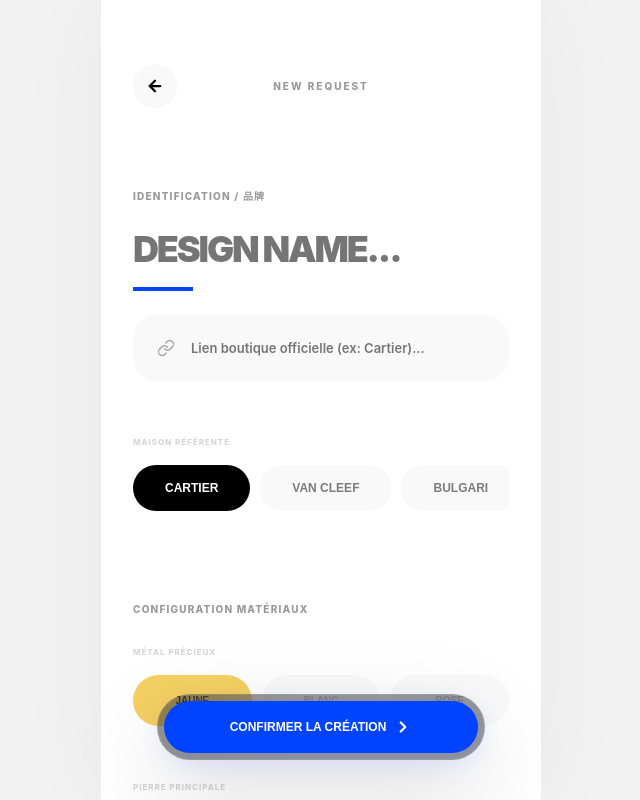
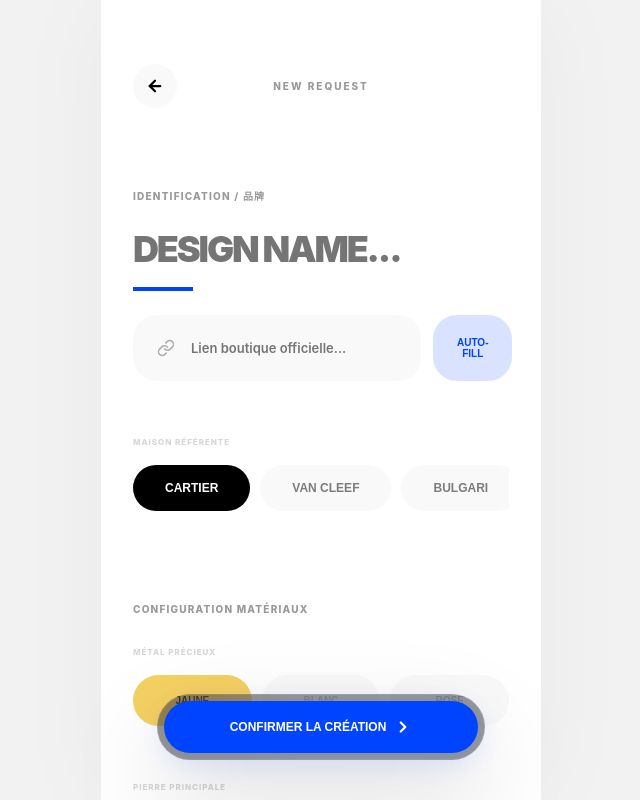
Before and after one commit to alkhastvatsaev/logistic, a Next.js app: page /requests/new in a window 1280 px wide. Shown: the whole page, without its empty margins (319-959 px from the left). Built offline with nearby package versions, Linux system fonts and the light colour scheme; no server answers.

Commit message:
Feature: Added Magic Auto-Fill from luxury product links (Cartier/VCA/Bulgari)

```diff
--- /dev/null
+++ b/src/app/api/enrich/route.ts
@@ -0,0 +1,60 @@
+import { NextResponse } from 'next/server';
+
+export async function GET(request: Request) {
+  const { searchParams } = new URL(request.url);
+  const url = searchParams.get('url');
+
+  if (!url) {
+    return NextResponse.json({ error: 'Missing URL' }, { status: 400 });
+  }
+
+  try {
+    const response = await fetch(url, {
+      headers: {
+        'User-Agent': 'Mozilla/5.0 (Windows NT 10.0; Win64; x64) AppleWebKit/537.36 (KHTML, like Gecko) Chrome/110.0.0.0 Safari/537.36',
+        'Accept': 'text/html,application/xhtml+xml,application/xml;q=0.9,image/avif,image/webp,*/*;q=0.8',
+        'Accept-Language': 'fr-FR,fr;q=0.9,en-US;q=0.8,en;q=0.7',
+      },
+    });
+
+    const html = await response.text();
+
+    // Basic meta tag extraction
+    const titleMatch = html.match(/<title>(.*?)<\/title>/i);
+    const ogImageMatch = html.match(/<meta property="og:image" content="(.*?)"/i);
+    const ogDescMatch = html.match(/<meta property="og:description" content="(.*?)"/i);
+
+    const title = titleMatch ? titleMatch[1].split(' - ')[0].replace('Cartier® FR', '').trim() : '';
+    const imageUrl = ogImageMatch ? ogImageMatch[1] : '';
+    const description = ogDescMatch ? ogDescMatch[1].replace(/<br>/g, '\n').replace(/&bull;/g, '•') : '';
+
+    // Logic to detect Gold Color
+    let goldColor = "Or Jaune";
+    if (description.toLowerCase().includes('rose') || title.toLowerCase().includes('rose')) goldColor = "Or Rose";
+    if (description.toLowerCase().includes('blanc') || title.toLowerCase().includes('blanc') || description.toLowerCase().includes('platine')) goldColor = "Or Blanc";
+
+    // Logic to detect Stone Type
+    let stoneType = "Sans Pierre";
+    if (description.toLowerCase().includes('diamant')) stoneType = "Diamants";
+    if (description.toLowerCase().includes('saphir')) stoneType = "Saphir";
+    if (description.toLowerCase().includes('émeraude') || description.toLowerCase().includes('emeraude')) stoneType = "Émeraude";
+    if (description.toLowerCase().includes('rubis')) stoneType = "Rubis";
+
+    // Logic to detect Brand
+    let brand = "Cartier";
+    if (url.includes('vancleefarpels.com')) brand = "Van Cleef";
+    if (url.includes('bulgari.com')) brand = "Bulgari";
+
+    return NextResponse.json({
+      title,
+      imageUrl,
+      description,
+      goldColor,
+      stoneType,
+      brand
+    });
+  } catch (error) {
+    console.error('Error enriching from URL:', error);
+    return NextResponse.json({ error: 'Failed to fetch page metadata' }, { status: 500 });
+  }
+}
--- a/src/app/requests/new/page.tsx
+++ b/src/app/requests/new/page.tsx
@@ -23,6 +23,7 @@
   const [engraving, setEngraving] = useState("");
   const [loading, setLoading] = useState(false);
   const [productUrl, setProductUrl] = useState("");
+  const [previewImageUrl, setPreviewImageUrl] = useState("");
 
   const stones = [
     { id: "Sans Pierre", label: "SANS", color: "#F9F9F9" },
@@ -44,7 +45,7 @@
     if (!title) return;
     setLoading(true);
     try {
-      let imageUrl = "";
+      let imageUrl = previewImageUrl || "";
       if (file) {
         const bitmap = await createImageBitmap(file);
         const canvas = document.createElement('canvas');
@@ -104,13 +105,42 @@
              />
              <div style={{ height: '4px', background: 'var(--accent)', width: title ? '100%' : '60px', transition: 'width 0.6s cubic-bezier(0.16, 1, 0.3, 1)', marginTop: '16px' }} />
 
-             <div style={{ marginTop: '24px', padding: '24px', borderRadius: '24px', background: '#F9F9F9', display: 'flex', alignItems: 'center', gap: '16px' }}>
-                <LinkIcon size={18} opacity={0.3} />
-                <input
-                  type="url" placeholder="Lien boutique officielle (ex: Cartier)..." value={productUrl}
-                  onChange={(e) => setProductUrl(e.target.value)}
-                  style={{ flex: 1, background: 'transparent', border: 'none', outline: 'none', fontSize: '13px', fontWeight: 600 }}
-                />
+             <div style={{ marginTop: '24px', display: 'flex', gap: '12px' }}>
+                <div style={{ flex: 1, padding: '24px', borderRadius: '24px', background: '#F9F9F9', display: 'flex', alignItems: 'center', gap: '16px' }}>
+                    <LinkIcon size={18} opacity={0.3} />
+                    <input
+                      type="url" placeholder="Lien boutique officielle..." value={productUrl}
+                      onChange={(e) => setProductUrl(e.target.value)}
+                      style={{ flex: 1, background: 'transparent', border: 'none', outline: 'none', fontSize: '13px', fontWeight: 600 }}
+                    />
+                </div>
+                <button
+                  type="button"
+                  disabled={!productUrl || loading}
+                  onClick={async () => {
+                    setLoading(true);
+                    try {
+                      const res = await fetch(`/api/enrich?url=${encodeURIComponent(productUrl)}`);
+                      if (!res.ok) throw new Error("API Connection Error");
+                      const data = await res.json();
+                      if (data.error) throw new Error(data.error);
+
+                      if (data.title) setTitle(data.title);
+                      if (data.goldColor) setGoldColor(data.goldColor);
+                      if (data.stoneType) setStoneType(data.stoneType);
+                      if (data.brand) setBrand(data.brand);
+                      if (data.imageUrl) setPreviewImageUrl(data.imageUrl);
+                      toast.success("DONNÉES EXTRAITES");
+                    } catch (e) {
+                      toast.error("ERREUR D'EXTRACTION");
+                    } finally {
+                      setLoading(false);
+                    }
+                  }}
+                  style={{ padding: '0 24px', borderRadius: '24px', background: 'var(--accent-glow)', border: 'none', color: 'var(--accent)', fontWeight: 900, fontSize: '10px', cursor: 'pointer' }}
+                >
+                   AUTO-FILL
+                </button>
              </div>
 
              <div style={{ marginTop: '48px' }}>
@@ -223,8 +253,8 @@
           <motion.div initial={{ opacity: 0, y: 10 }} animate={{ opacity: 1, y: 0 }} transition={{ delay: 0.3 }}>
              <p className="cyber-label" style={{ marginBottom: '24px' }}>RÉFÉRENCE VISUELLE / 参考图片</p>
              <label style={{ display: 'block', width: '100%', minHeight: '400px', borderRadius: '48px', background: '#F9F9F9', overflow: 'hidden', position: 'relative', cursor: 'pointer' }}>
-                {file ? (
-                  <SmartImage src={URL.createObjectURL(file)} style={{ width: '100%', height: '400px' }} />
+                {file || previewImageUrl ? (
+                  <SmartImage src={file ? URL.createObjectURL(file) : previewImageUrl} style={{ width: '100%', height: '400px' }} />
                 ) : (
                   <div style={{ height: '400px', display: 'flex', flexDirection: 'column', alignItems: 'center', justifyContent: 'center', color: 'rgba(0,0,0,0.1)', gap: '20px' }}>
                     <div style={{ width: '80px', height: '80px', borderRadius: '40px', background: '#fff', display: 'flex', alignItems: 'center', justifyContent: 'center', boxShadow: '0 10px 30px rgba(0,0,0,0.03)' }}>
```
